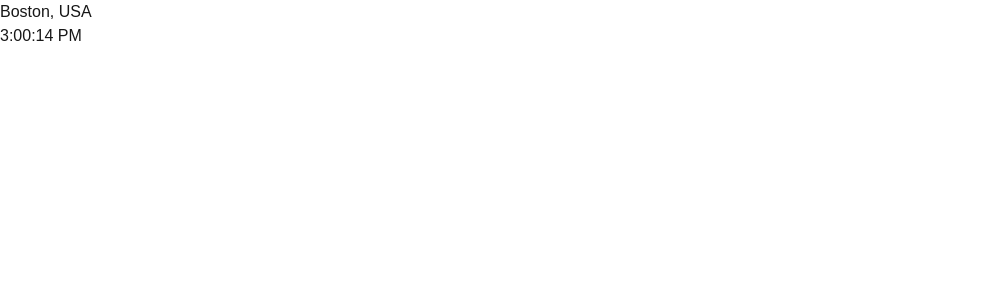
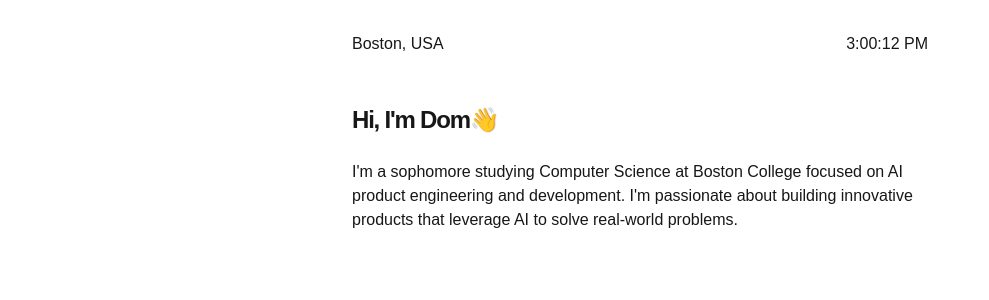
Before and after one commit to chen-domi/portfolio-website, a Next.js app: page / in a window 1280 px wide. Shown: the top 300 px of the page, without its empty margins (0-989 px from the left). Built offline with nearby package versions, Linux system fonts and the light colour scheme.

Commit message:
Add About section with name and intro

```diff
--- a/app/components/About.tsx
+++ b/app/components/About.tsx
@@ -0,0 +1,8 @@
+export const About = () => {
+    return (
+        <div>
+            <h1 className="mt-12 mb-6 text-2xl font-semibold tracking-tighter">Hi, I'm Dom👋</h1>
+            <p>I'm a sophomore studying Computer Science at Boston College focused on AI product engineering and development. I'm passionate about building innovative products that leverage AI to solve real-world problems.</p>
+        </div>
+    )
+}
--- a/app/components/Header.tsx
+++ b/app/components/Header.tsx
@@ -22,7 +22,7 @@ export const Clock = () => {
 
 export const Header = () => {
     return (
-        <div className="justify-between">
+        <div className="flex justify-between">
             <span>Boston, USA</span>
             <Clock />
         </div>
--- a/app/layout.tsx
+++ b/app/layout.tsx
@@ -2,6 +2,7 @@ import type { Metadata } from "next";
 import { Geist, Geist_Mono } from "next/font/google";
 import "./globals.css";
 import { Header } from "./components/Header";
+import { About } from "./components/About";
 
 const geistSans = Geist({
     variable: "--font-geist-sans",
@@ -36,8 +37,11 @@ export const metadata: Metadata = {
 export default function RootLayout() {
     return (
         <html>
-          <body>
+          <body className="antialiased max-w-xl min-h-screen mx-4 mt-8 lg:mx-auto">
+            <div className="min-h-screen flex flex-col px-2 md:px-0">
             <Header />
+            <About />
+            </div>
           </body>
         </html>
     );
```
